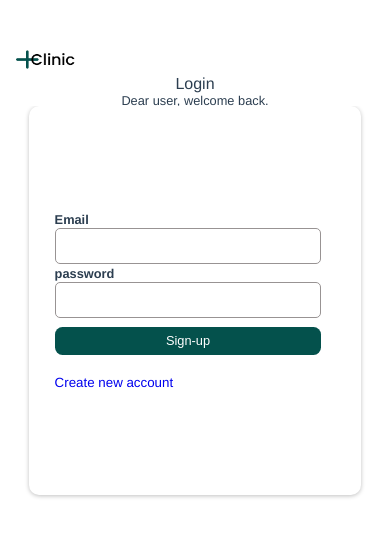
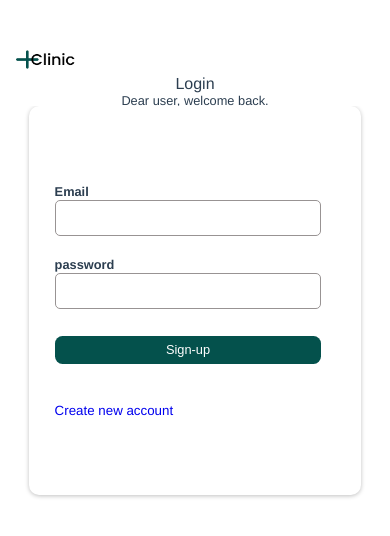
Before and after one commit to Kichotee/clinicplus, a Vue app: page /LoginForm in a window 390 px wide. Shown: the top 536 px of the page. Built offline with nearby package versions, Linux system fonts and the light colour scheme.

Commit message:
minor fix

```diff
--- a/src/views/LoginForm.vue
+++ b/src/views/LoginForm.vue
@@ -239,7 +239,7 @@ button {
         height: 100%;
         min-height: 100%;
          justify-content: center;
-        gap: 5%;
+        gap: 10%;
 
     }
     button{
```
